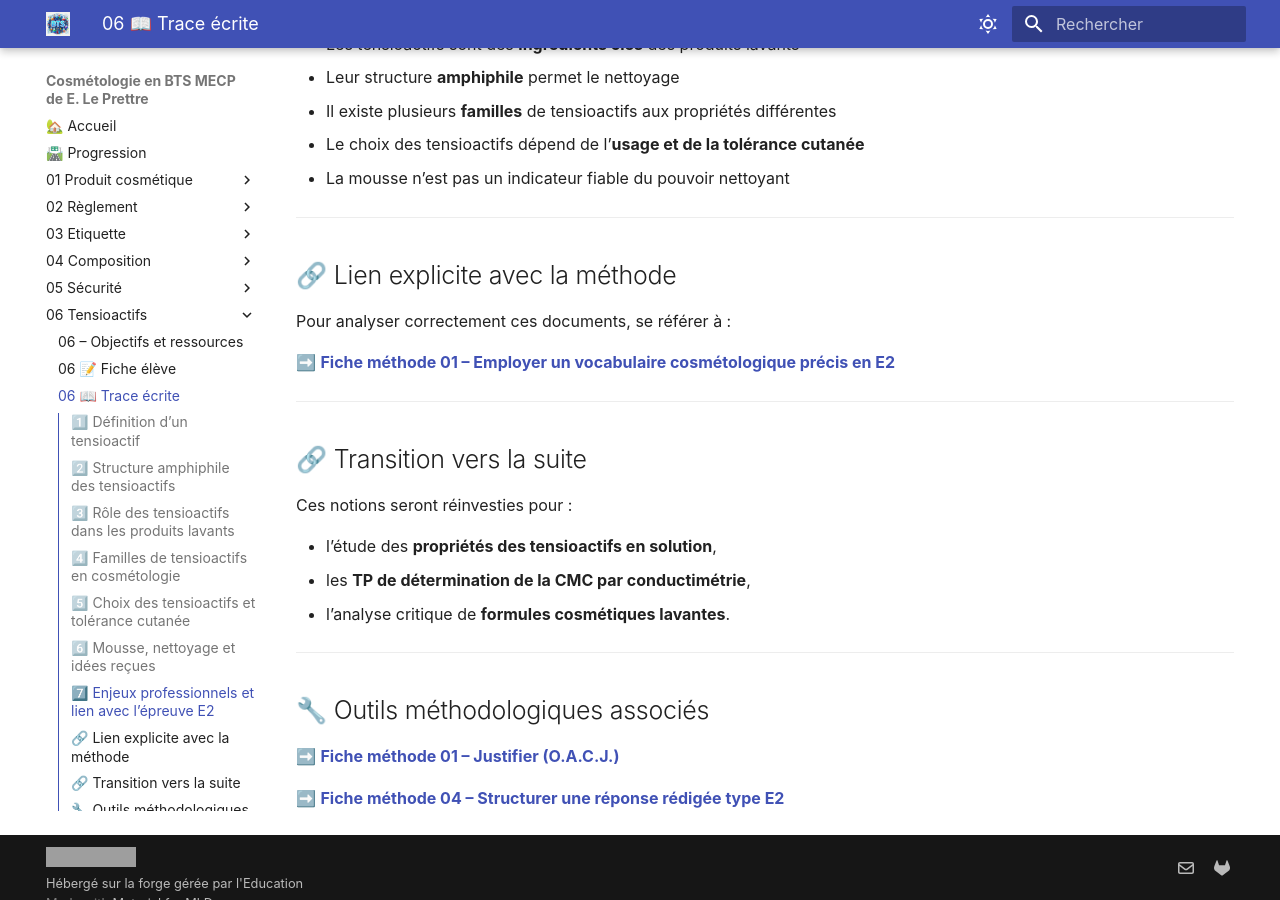
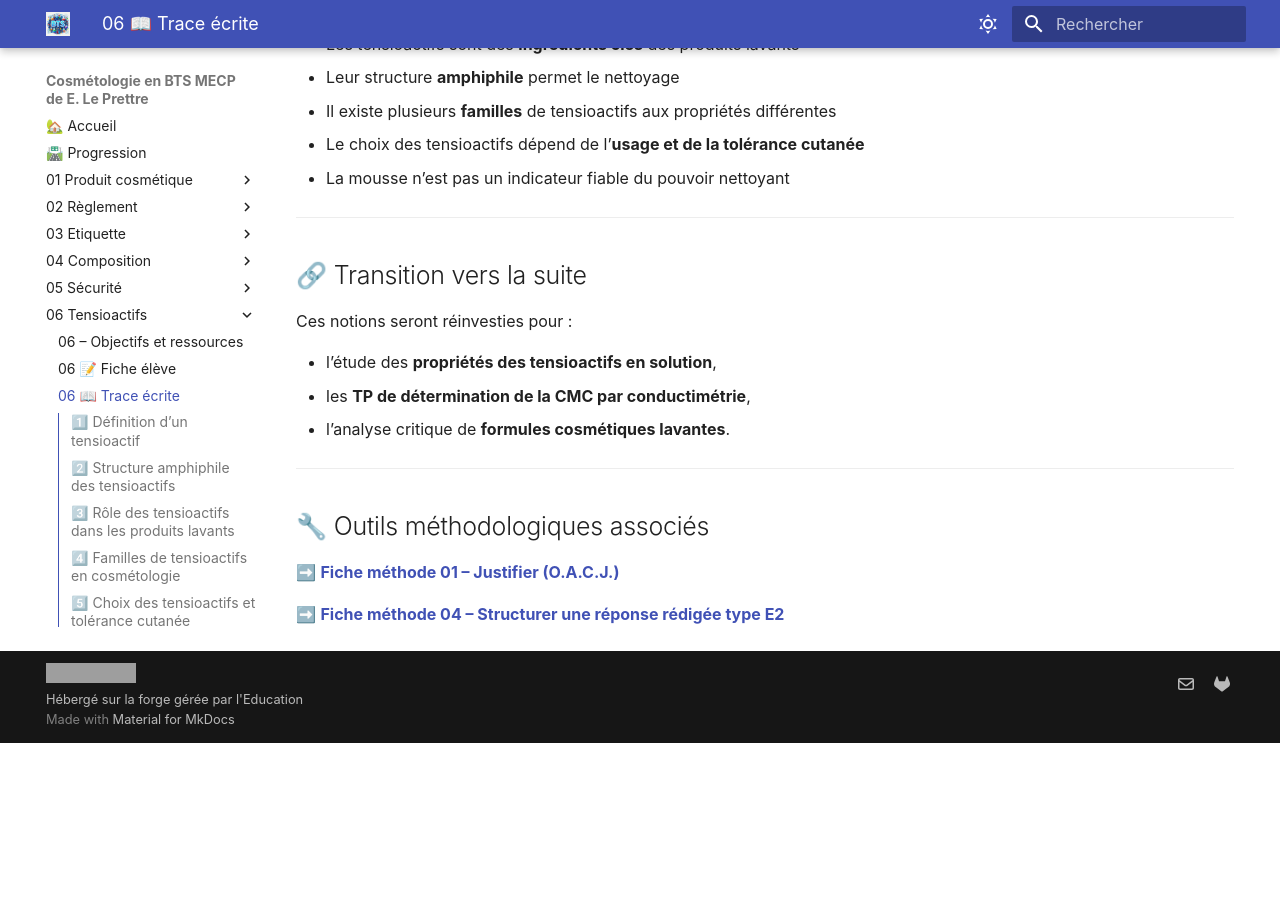
Before and after one commit to E-LePrettre/bts-mecp-cosmetologie, an MkDocs documentation site: the page built from docs/06_TA/06b_trace_ecrite.md, in a window 1280 px wide and 900 px high, scrolled down 3487 px. Built offline with MkDocs 1.6.1 and Material for MkDocs 9.7.7, drawn with Linux system fonts in a browser that asks for light colours; after the commit the page ends 4230 px from its top, so only the background shows below that; grey boxes are pictures that could not be loaded.

Commit message:
06 mise à jour

```diff
--- a/docs/06_TA/06b_trace_ecrite.md
+++ b/docs/06_TA/06b_trace_ecrite.md
@@ -127,13 +127,7 @@ La compréhension du rôle et du choix des tensioactifs est indispensable :
 - Le choix des tensioactifs dépend de l’**usage et de la tolérance cutanée**
 - La mousse n’est pas un indicateur fiable du pouvoir nettoyant
 
----
 
-## 🔗 Lien explicite avec la méthode
-
-Pour analyser correctement ces documents, se référer à :
-
-➡️ [**Fiche méthode 01 – Employer un vocabulaire cosmétologique précis en E2**](https://bts-mecp-cosmetologie-f42365.forge.apps.education.fr/Methodologie/01_fiche_methode/)
 
 ---
 
@@ -151,6 +145,6 @@ Ces notions seront réinvesties pour :
 
 ## 🔧 Outils méthodologiques associés
 
-➡️ [**Fiche méthode 01 – Justifier (O.A.C.J.)**](../Methodologie/01_fiche_methode/)
+➡️ [**Fiche méthode 01 – Justifier (O.A.C.J.)**](../Methodologie/01_fiche_methode.md)
 
-➡️ [**Fiche méthode 04 – Structurer une réponse rédigée type E2**](../Methodologie/04_fiche_methode/)
+➡️ [**Fiche méthode 04 – Structurer une réponse rédigée type E2**](../Methodologie/04_fiche_methode.md)
```
Also changed, not shown: 1 other file.
